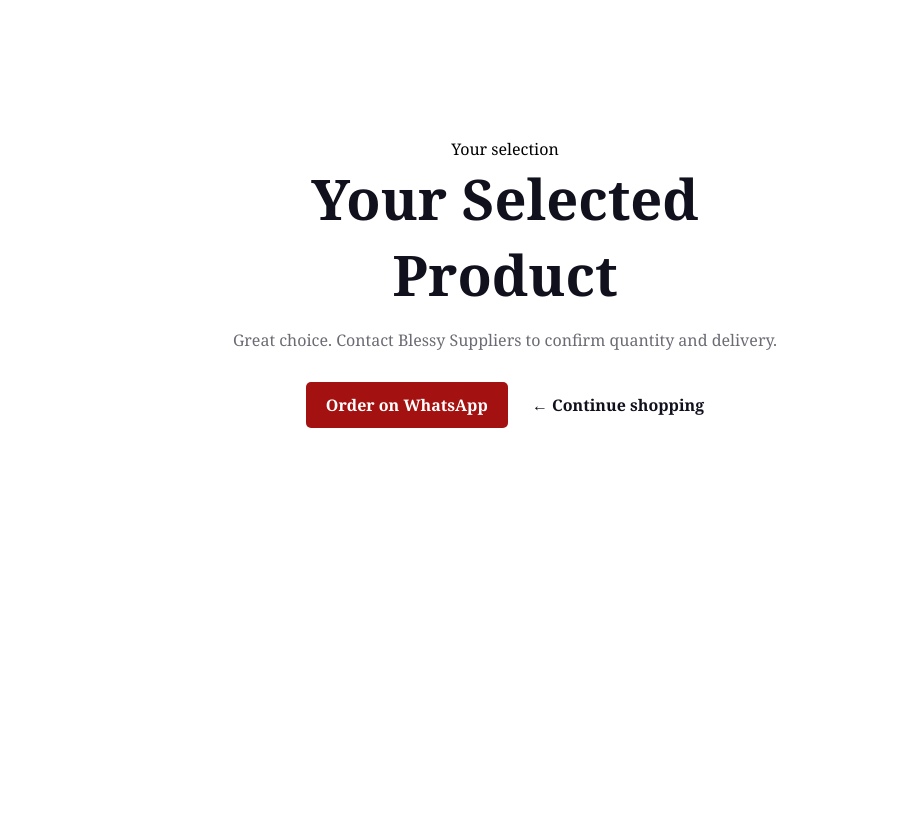
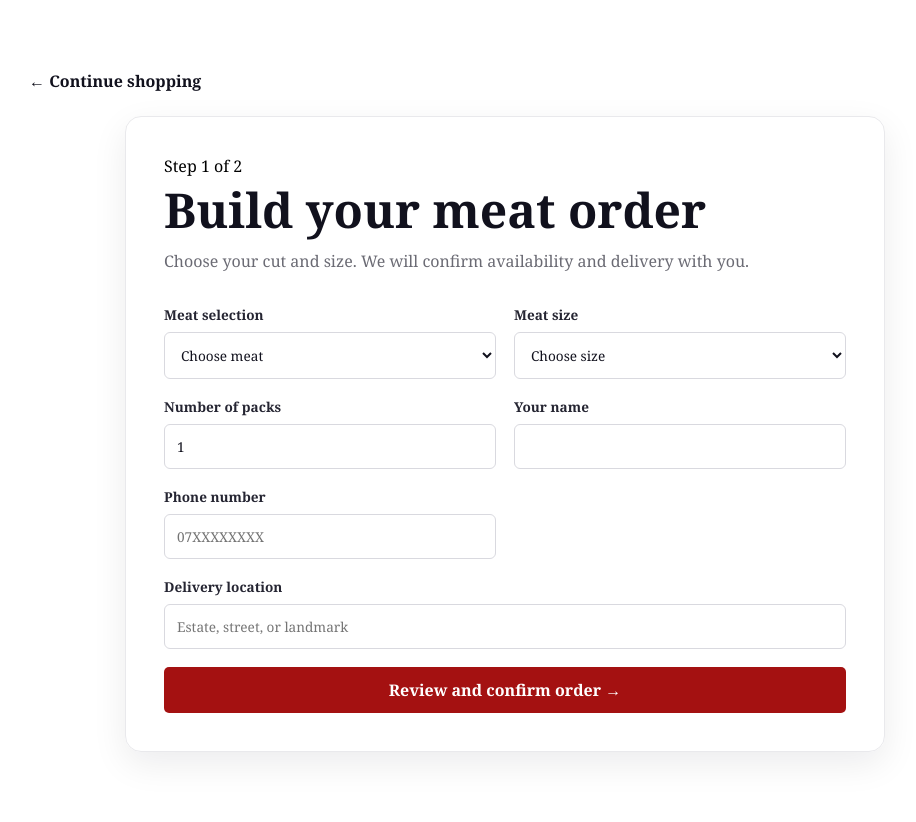
Before and after one commit to Ngure2050/Blessy-Website, a Flask app: page /order in a window 1280 px wide. Shown: the whole page, without its empty margins (135-1051 px from the left). Before the commit the page ends 428 px from the top, so only its background shows below. Run offline with Flask 3, Linux system fonts and the light colour scheme.

Commit message:
Add order checkout and admin dashboard

```diff
--- a/app.py
+++ b/app.py
@@ -1,6 +1,67 @@
-from flask import Flask, render_template, request
+import os
+import sqlite3
+from datetime import datetime, timezone
+from functools import wraps
+from pathlib import Path
+from urllib.parse import quote
+
+from flask import Flask, Response, abort, redirect, render_template, request, url_for
 
 app = Flask(__name__)
+
+PRODUCTS = {
+    "Goat Meat": 1000, "Beef Ribs": 500, "Beef Side": 680,
+    "Fresh Chicken": 750, "Premium Pork": 650, "Farm Sausages": 600,
+}
+PORTIONS = {"0.5": "500 g", "1": "1 kg", "2": "2 kg", "5": "5 kg"}
+WHATSAPP_NUMBER = "254759924416"
+
+
+def database_path():
+    Path(app.instance_path).mkdir(parents=True, exist_ok=True)
+    return Path(app.instance_path) / "orders.db"
+
+
+def get_database():
+    connection = sqlite3.connect(database_path())
+    connection.row_factory = sqlite3.Row
+    return connection
+
+
+def initialize_database():
+    with get_database() as connection:
+        connection.execute("""
+            CREATE TABLE IF NOT EXISTS orders (
+                id INTEGER PRIMARY KEY AUTOINCREMENT,
+                customer_name TEXT NOT NULL, phone TEXT NOT NULL, location TEXT NOT NULL,
+                product TEXT NOT NULL, portion_kg REAL NOT NULL, portion_label TEXT NOT NULL,
+                quantity INTEGER NOT NULL, unit_price INTEGER NOT NULL, total_price INTEGER NOT NULL,
+                status TEXT NOT NULL DEFAULT 'New', created_at TEXT NOT NULL
+            )
+        """)
+
+
+initialize_database()
+
+
+def product_from_query(value):
+    normalized = (value or "").replace("-", " ").casefold().strip()
+    return next((product for product in PRODUCTS if product.casefold() == normalized), "")
+
+
+def require_admin(view):
+    @wraps(view)
+    def wrapped_view(*args, **kwargs):
+        password = os.environ.get("ADMIN_PASSWORD")
+        username = os.environ.get("ADMIN_USERNAME", "admin")
+        credentials = request.authorization
+        if not password:
+            return Response("Set ADMIN_PASSWORD before opening the admin dashboard.", status=503)
+        if not credentials or credentials.username != username or credentials.password != password:
+            return Response("Admin login required.", status=401,
+                            headers={"WWW-Authenticate": 'Basic realm="Blessy Admin"'})
+        return view(*args, **kwargs)
+    return wrapped_view
 
 
 @app.get("/")
@@ -8,10 +69,71 @@ def home():
     return render_template("index.html")
 
 
-@app.get("/order")
+@app.route("/order", methods=["GET", "POST"])
 def order():
-    product = request.args.get("product", "your selected product")
-    return render_template("order.html", product=product)
+    if request.method == "GET":
+        return render_template("order.html", products=PRODUCTS, portions=PORTIONS,
+                               selected_product=product_from_query(request.args.get("product")),
+                               form={}, error=None)
+
+    form = request.form
+    product, portion_value = form.get("product", ""), form.get("portion", "")
+    customer_name, phone, location = (form.get("customer_name", "").strip(),
+                                      form.get("phone", "").strip(), form.get("location", "").strip())
+    try:
+        quantity = int(form.get("quantity", "0"))
+    except ValueError:
+        quantity = 0
+
+    error = None
+    if product not in PRODUCTS:
+        error = "Choose a product from the list."
+    elif portion_value not in PORTIONS:
+        error = "Choose a meat size."
+    elif not customer_name or not phone or not location:
+        error = "Please enter your name, phone number, and delivery location."
+    elif quantity < 1 or quantity > 100:
+        error = "Quantity must be between 1 and 100."
+    if error:
+        return render_template("order.html", products=PRODUCTS, portions=PORTIONS,
+                               selected_product=product, form=form, error=error), 400
+
+    portion_kg, unit_price = float(portion_value), PRODUCTS[product]
+    total_price = round(unit_price * portion_kg * quantity)
+    created_at = datetime.now(timezone.utc).strftime("%Y-%m-%d %H:%M UTC")
+    with get_database() as connection:
+        cursor = connection.execute("""
+            INSERT INTO orders (customer_name, phone, location, product, portion_kg, portion_label,
+                                quantity, unit_price, total_price, created_at)
+            VALUES (?, ?, ?, ?, ?, ?, ?, ?, ?, ?)
+        """, (customer_name, phone, location, product, portion_kg, PORTIONS[portion_value],
+              quantity, unit_price, total_price, created_at))
+        order_id = cursor.lastrowid
+    return redirect(url_for("order_confirmation", order_id=order_id))
+
+
+@app.get("/order/<int:order_id>/confirmation")
+def order_confirmation(order_id):
+    with get_database() as connection:
+        saved_order = connection.execute("SELECT * FROM orders WHERE id = ?", (order_id,)).fetchone()
+    if saved_order is None:
+        abort(404)
+    message = (f"New Blessy order #{saved_order['id']}%0A"
+               f"Customer: {saved_order['customer_name']}%0A"
+               f"Phone: {saved_order['phone']}%0A"
+               f"Delivery: {saved_order['location']}%0A"
+               f"Order: {saved_order['quantity']} × {saved_order['portion_label']} {saved_order['product']}%0A"
+               f"Total: Ksh {saved_order['total_price']:,}")
+    whatsapp_url = f"https://wa.me/{WHATSAPP_NUMBER}?text={quote(message, safe='%')}"
+    return render_template("confirmation.html", order=saved_order, whatsapp_url=whatsapp_url)
+
+
+@app.get("/admin/orders")
+@require_admin
+def admin_orders():
+    with get_database() as connection:
+        orders = connection.execute("SELECT * FROM orders ORDER BY id DESC").fetchall()
+    return render_template("admin_orders.html", orders=orders)
 
 
 if __name__ == "__main__":
--- a/static/style.css
+++ b/static/style.css
@@ -309,7 +309,29 @@ header button {
     .price { color: #a41111; font-size: 1.08rem; font-weight: 800; }
     .price small { color: #777780; font-size: 0.72rem; font-weight: 600; }
     .card-footer a { background: #a41111; border-radius: 5px; color: white; font-size: 0.78rem; font-weight: 700; padding: 9px 13px; text-decoration: none; }
-    .card-footer a:hover { color: white; background: #7e0c0c; }
+.card-footer a:hover { color: white; background: #7e0c0c; }
+
+/* Checkout and admin */
+.checkout-page, .admin-page { max-width: 1040px; margin: 70px auto; padding: 0 24px; }
+.checkout-card { max-width: 760px; margin: 24px auto 0; padding: 38px; border: 1px solid #e9e9ec; border-radius: 16px; box-shadow: 0 12px 35px rgba(17, 17, 29, 0.08); }
+.checkout-intro h1, .confirmation-card h1, .admin-page h1 { color: #11111d; font-size: clamp(2rem, 5vw, 3rem); line-height: 1.05; margin: 8px 0 14px; }
+.checkout-intro > p:last-child, .confirmation-card > p { color: #6b6b74; line-height: 1.6; }
+.order-form { display: grid; grid-template-columns: repeat(2, minmax(0, 1fr)); gap: 18px; margin-top: 30px; }
+.order-form label { color: #252532; display: grid; font-size: 0.85rem; font-weight: 700; gap: 8px; }
+.order-form input, .order-form select { background: #fff; border: 1px solid #d9d9df; border-radius: 6px; color: #11111d; font: inherit; font-weight: 400; padding: 12px; width: 100%; }
+.order-form input:focus, .order-form select:focus { border-color: #a41111; outline: 2px solid rgba(164, 17, 17, 0.15); }
+.full-width { grid-column: 1 / -1; }
+.order-button { border: 0; cursor: pointer; font: inherit; font-weight: 700; text-align: center; text-decoration: none; }
+.form-error { background: #fff1f1; border-left: 4px solid #a41111; color: #791010; margin-top: 20px; padding: 12px; }
+.confirmation-card { text-align: center; }
+.order-summary { border-top: 1px solid #e9e9ec; margin: 28px 0; text-align: left; }
+.order-summary div { border-bottom: 1px solid #e9e9ec; display: flex; justify-content: space-between; gap: 20px; padding: 13px 0; }
+.order-summary dt { color: #6b6b74; }.order-summary dd { color: #11111d; font-weight: 700; margin: 0; text-align: right; }
+.confirmation-card .back-link { display: block; margin: 20px 0 0; }
+.admin-count { color: #6b6b74; margin: 12px 0 24px; }.orders-table-wrap { border: 1px solid #e9e9ec; border-radius: 12px; overflow-x: auto; }
+.orders-table-wrap table { border-collapse: collapse; min-width: 760px; width: 100%; }.orders-table-wrap th, .orders-table-wrap td { border-bottom: 1px solid #e9e9ec; padding: 15px; text-align: left; vertical-align: top; }.orders-table-wrap th { background: #11111d; color: #fff; font-size: 0.78rem; letter-spacing: 0.04em; text-transform: uppercase; }.orders-table-wrap td { color: #353540; font-size: 0.9rem; }.orders-table-wrap small { color: #6b6b74; }
+
+@media (max-width: 600px) { .checkout-page, .admin-page { margin: 40px auto; padding: 0 16px; }.checkout-card { padding: 26px 20px; }.order-form { grid-template-columns: 1fr; }.full-width { grid-column: auto; } }
 
 /* Why choose us */
    .Why-choose-us {
--- a/templates/index.html
+++ b/templates/index.html
@@ -166,7 +166,7 @@
                  <div class="product-info">
                     <h3>Beef ribs</h3>
                     <p>Meaty, flavourful ribs made for the grill or stew.</p>
-                    <div class="card-footer"><span class="price">Ksh 500 <small>/ kg</small></span><a href="/order?product=Beef-side">Order</a></div>
+                    <div class="card-footer"><span class="price">Ksh 500 <small>/ kg</small></span><a href="/order?product=Beef-ribs">Order</a></div>
                 </div>
 
             </div>
--- a/templates/order.html
+++ b/templates/order.html
@@ -3,16 +3,51 @@
 <head>
     <meta charset="UTF-8">
     <meta name="viewport" content="width=device-width, initial-scale=1.0">
-    <title>Order {{ product }} | Blessy Suppliers</title>
+    <title>Place an order | Blessy Suppliers</title>
     <link rel="stylesheet" href="/static/style.css">
 </head>
 <body>
-    <main class="order-page">
-        <p class="eyebrow">Your selection</p>
-        <h1>{{ product|replace('-', ' ')|title }}</h1>
-        <p>Great choice. Contact Blessy Suppliers to confirm quantity and delivery.</p>
-        <a class="order-button" href="https://wa.me/254759924416">Order on WhatsApp</a>
+    <main class="checkout-page">
         <a class="back-link" href="{{ url_for('home') }}#Products">← Continue shopping</a>
+        <section class="checkout-card">
+            <div class="checkout-intro">
+                <p class="eyebrow">Step 1 of 2</p>
+                <h1>Build your meat order</h1>
+                <p>Choose your cut and size. We will confirm availability and delivery with you.</p>
+            </div>
+            {% if error %}<p class="form-error" role="alert">{{ error }}</p>{% endif %}
+            <form class="order-form" action="{{ url_for('order') }}" method="post">
+                <label>Meat selection
+                    <select name="product" required>
+                        <option value="">Choose meat</option>
+                        {% for product, price in products.items() %}
+                        <option value="{{ product }}" {% if selected_product == product %}selected{% endif %}>{{ product }} — Ksh {{ '{:,}'.format(price) }}/kg</option>
+                        {% endfor %}
+                    </select>
+                </label>
+                <label>Meat size
+                    <select name="portion" required>
+                        <option value="">Choose size</option>
+                        {% for value, label in portions.items() %}
+                        <option value="{{ value }}" {% if form.get('portion') == value %}selected{% endif %}>{{ label }}</option>
+                        {% endfor %}
+                    </select>
+                </label>
+                <label>Number of packs
+                    <input name="quantity" type="number" min="1" max="100" value="{{ form.get('quantity', 1) }}" required>
+                </label>
+                <label>Your name
+                    <input name="customer_name" type="text" autocomplete="name" value="{{ form.get('customer_name', '') }}" required>
+                </label>
+                <label>Phone number
+                    <input name="phone" type="tel" autocomplete="tel" placeholder="07XXXXXXXX" value="{{ form.get('phone', '') }}" required>
+                </label>
+                <label class="full-width">Delivery location
+                    <input name="location" type="text" autocomplete="street-address" placeholder="Estate, street, or landmark" value="{{ form.get('location', '') }}" required>
+                </label>
+                <button class="order-button full-width" type="submit">Review and confirm order →</button>
+            </form>
+        </section>
     </main>
 </body>
 </html>
```
Also changed, not shown: templates/admin_orders.html (added, +19 -0 lines), templates/confirmation.html (added, +24 -0 lines), README.md (added), 1 other file.
